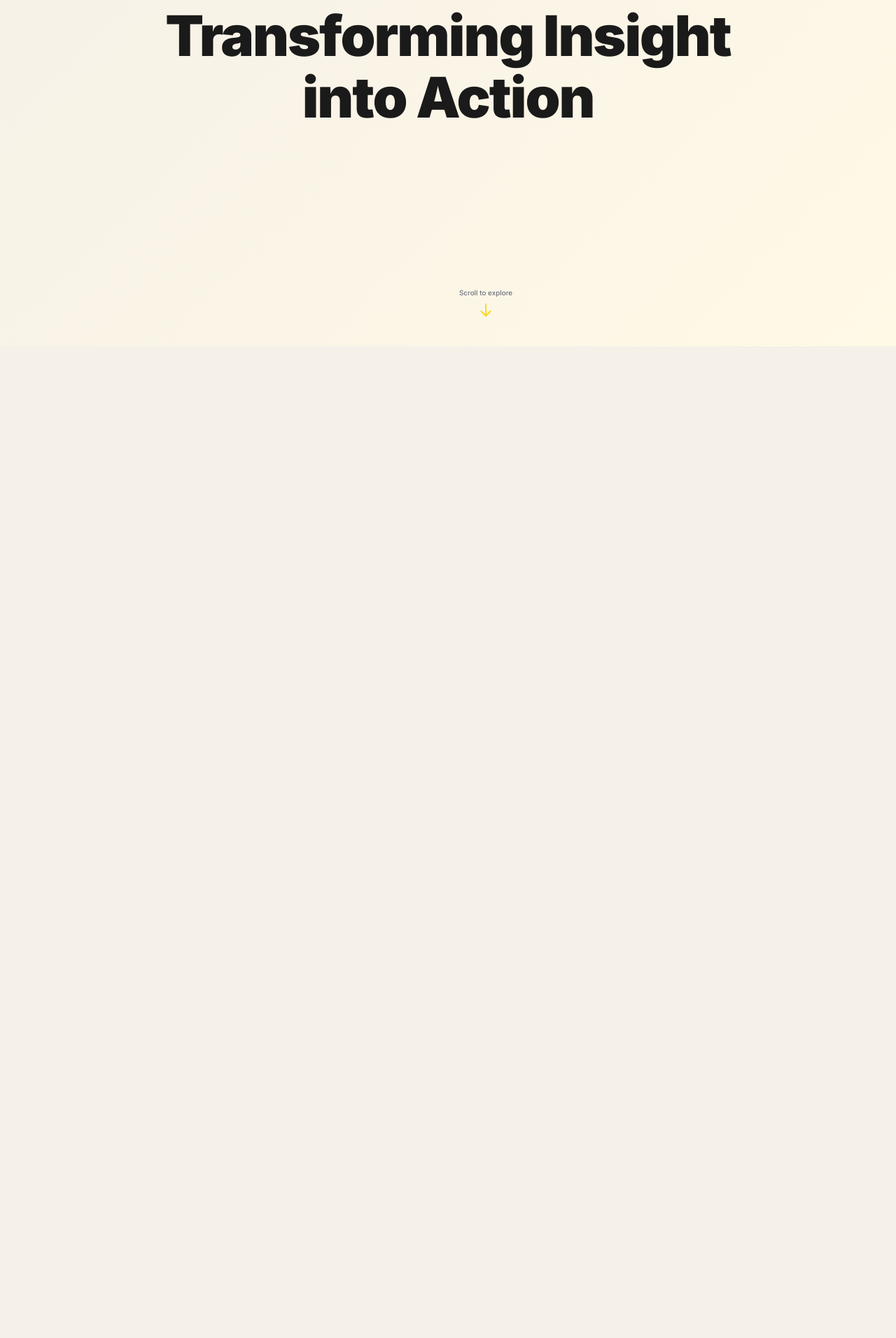
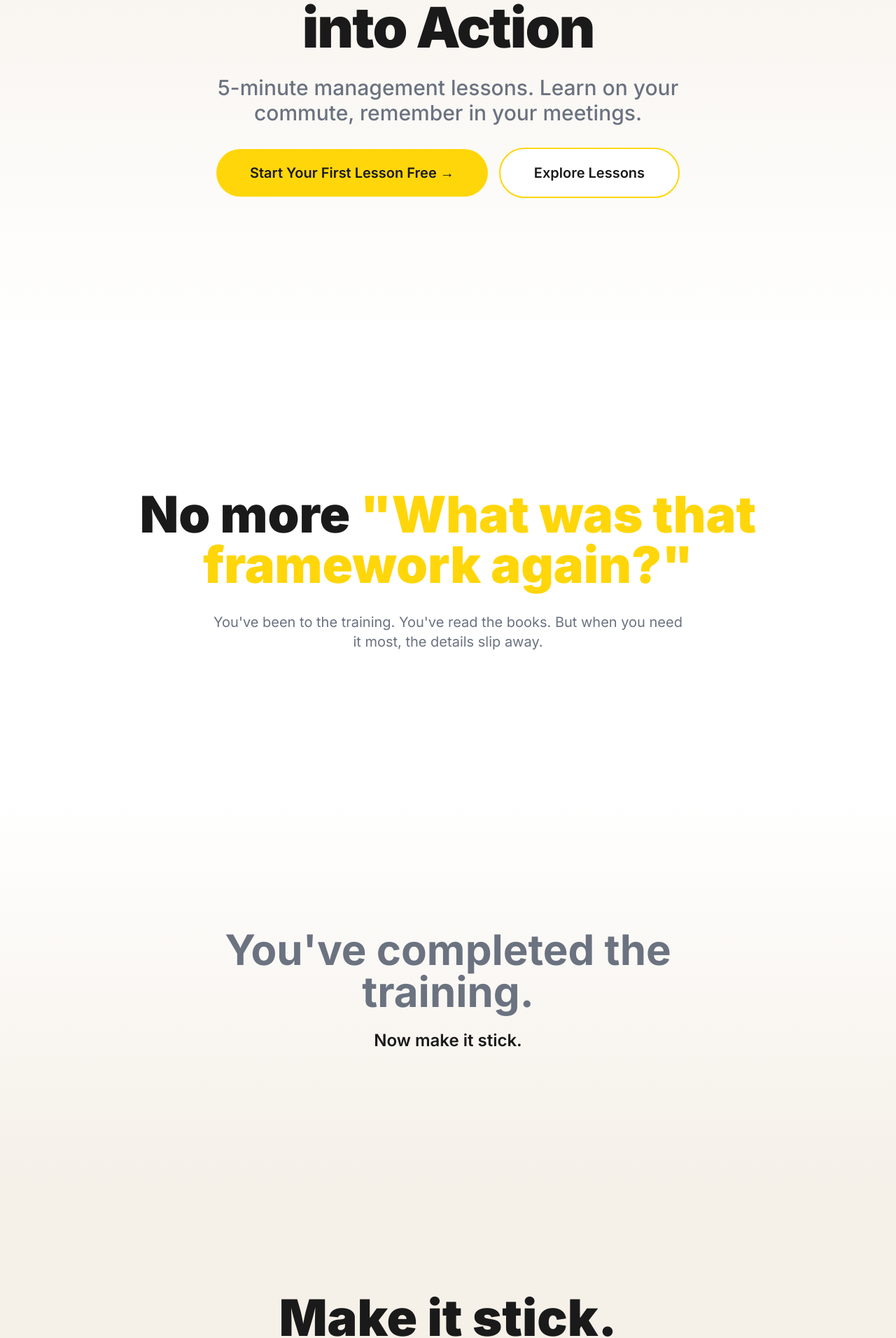
Before and after one commit to Coda1977/Levelup5, a Next.js app: page / in a window 1280 px wide. Shown: the part 382-2294 px from the top of the page at 70% size. Before the commit the page ends 877 px from the top, so only its background shows below. Built offline with nearby package versions, Linux system fonts and the light colour scheme; no server answers.

Commit message:
Redesign landing page with smooth scroll and improved UX

```diff
--- a/src/app/globals.css
+++ b/src/app/globals.css
@@ -459,46 +459,18 @@ body {
 }
 
 /* ============================================
-   SCROLL STORYTELLING
+   SCROLL STORYTELLING - SMOOTH VERSION
    ============================================ */
 
-.scroll-story-container {
-  scroll-snap-type: y mandatory;
-  overflow-y: scroll;
-  height: 100vh;
-  background: var(--gradient-hero);
-}
-
-.scroll-section {
-  scroll-snap-align: start;
-  min-height: 100vh;
-  display: flex;
-  align-items: center;
-  justify-content: center;
-  padding: var(--space-6);
-}
-
-.scroll-content {
-  text-align: center;
-  animation: fadeIn 0.8s ease-out;
-}
-
-/* Disable scroll-snap on mobile for better UX */
-@media (max-width: 768px) {
-  .scroll-story-container {
-    scroll-snap-type: none;
-  }
-
-  .scroll-section {
-    scroll-snap-align: none;
-    min-height: 80vh;
-  }
+/* Smooth scroll behavior */
+html {
+  scroll-behavior: smooth;
 }
 
 /* Respect reduced motion preferences */
 @media (prefers-reduced-motion: reduce) {
-  .scroll-story-container {
-    scroll-snap-type: none;
+  html {
+    scroll-behavior: auto;
   }
 }
 
--- a/src/components/ScrollStory.tsx
+++ b/src/components/ScrollStory.tsx
@@ -4,23 +4,26 @@ import { useEffect, useRef, useState } from 'react';
 import Link from 'next/link';
 
 export default function ScrollStory() {
-  const [activeSection, setActiveSection] = useState(0);
+  const [visibleSections, setVisibleSections] = useState<Set<number>>(new Set([0]));
   const sectionsRef = useRef<(HTMLElement | null)[]>([]);
 
   useEffect(() => {
-    // Intersection Observer for mobile/accessibility
     const observer = new IntersectionObserver(
       (entries) => {
         entries.forEach((entry) => {
-          if (entry.isIntersecting) {
-            const index = sectionsRef.current.indexOf(entry.target as HTMLElement);
-            if (index !== -1) {
-              setActiveSection(index);
-            }
+          const index = sectionsRef.current.indexOf(entry.target as HTMLElement);
+          if (index !== -1) {
+            setVisibleSections((prev) => {
+              const newSet = new Set(prev);
+              if (entry.isIntersecting) {
+                newSet.add(index);
+              }
+              return newSet;
+            });
           }
         });
       },
-      { threshold: 0.5 }
+      { threshold: 0.2, rootMargin: '0px 0px -10% 0px' }
     );
 
     sectionsRef.current.forEach((section) => {
@@ -31,128 +34,147 @@ export default function ScrollStory() {
   }, []);
 
   return (
-    <main className="scroll-story-container">
-      {/* Section 1: Transforming Insight into Action */}
+    <main className="bg-bg-primary">
+      {/* Section 1: Hero with Value Prop */}
       <section
         ref={(el) => { sectionsRef.current[0] = el; }}
-        className="scroll-section relative"
+        className="min-h-screen flex items-center justify-center px-4 sm:px-6 py-20 bg-gradient-to-b from-bg-primary to-white"
       >
-        <div className="scroll-content fade-in">
-          <h1 className="h1-hero">
+        <div className={`max-w-5xl mx-auto text-center transition-all duration-1000 ${
+          visibleSections.has(0) ? 'opacity-100 translate-y-0' : 'opacity-0 translate-y-10'
+        }`}>
+          <h1 className="h1-hero mb-6">
             Transforming Insight
             <br />
             into Action
           </h1>
-        </div>
-
-        {/* Scroll Indicator Arrow */}
-        <div className="absolute bottom-8 left-1/2 -translate-x-1/2 animate-bounce">
-          <div className="flex flex-col items-center gap-2">
-            <span className="text-sm text-text-secondary font-medium">Scroll to explore</span>
-            <svg
-              className="w-8 h-8 text-accent-yellow"
-              fill="none"
-              stroke="currentColor"
-              viewBox="0 0 24 24"
+          <p className="text-xl sm:text-2xl md:text-3xl text-text-secondary mb-8 max-w-3xl mx-auto font-medium">
+            5-minute management lessons. Learn on your commute, remember in your meetings.
+          </p>
+          <div className="flex flex-col sm:flex-row gap-4 justify-center items-center">
+            <Link
+              href="/auth/signup"
+              className="btn-primary text-lg sm:text-xl px-8 sm:px-12 py-4 sm:py-5 min-h-[56px] w-full sm:w-auto"
             >
-              <path
-                strokeLinecap="round"
-                strokeLinejoin="round"
-                strokeWidth={2}
-                d="M19 14l-7 7m0 0l-7-7m7 7V3"
-              />
-            </svg>
+              Start Your First Lesson Free →
+            </Link>
+            <Link
+              href="/learn"
+              className="btn-secondary text-lg sm:text-xl px-8 sm:px-12 py-4 sm:py-5 min-h-[56px] w-full sm:w-auto"
+            >
+              Explore Lessons
+            </Link>
           </div>
         </div>
       </section>
 
-      {/* Section 2: No more "What was that tool again?" */}
+      {/* Section 2: Problem Statement */}
       <section
         ref={(el) => { sectionsRef.current[1] = el; }}
-        className="scroll-section"
+        className="min-h-[80vh] flex items-center justify-center px-4 sm:px-6 py-16 sm:py-20 bg-white"
       >
-        <div className="scroll-content fade-in">
-          <h2 className="text-6xl md:text-7xl font-black mb-8 text-text-primary">
+        <div className={`max-w-5xl mx-auto text-center transition-all duration-1000 delay-100 ${
+          visibleSections.has(1) ? 'opacity-100 translate-y-0' : 'opacity-0 translate-y-10'
+        }`}>
+          <h2 className="text-4xl sm:text-5xl md:text-6xl lg:text-7xl font-black mb-6 sm:mb-8 text-text-primary leading-tight">
             No more{' '}
             <span className="text-accent-yellow">
-              "What was that tool again?"
+              "What was that framework again?"
             </span>
           </h2>
+          <p className="text-lg sm:text-xl text-text-secondary max-w-2xl mx-auto">
+            You've been to the training. You've read the books. But when you need it most, the details slip away.
+          </p>
         </div>
       </section>
 
-      {/* Section 3: You've completed the training */}
+      {/* Section 3: The Gap */}
       <section
         ref={(el) => { sectionsRef.current[2] = el; }}
-        className="scroll-section"
+        className="min-h-[70vh] flex items-center justify-center px-4 sm:px-6 py-16 sm:py-20 bg-gradient-to-b from-white to-bg-primary"
       >
-        <div className="scroll-content fade-in">
-          <h2 className="text-5xl md:text-6xl font-bold text-text-secondary">
+        <div className={`max-w-4xl mx-auto text-center transition-all duration-1000 delay-200 ${
+          visibleSections.has(2) ? 'opacity-100 translate-y-0' : 'opacity-0 translate-y-10'
+        }`}>
+          <h2 className="text-3xl sm:text-4xl md:text-5xl lg:text-6xl font-bold text-text-secondary mb-6">
             You've completed the training.
           </h2>
+          <p className="text-xl sm:text-2xl text-text-primary font-semibold">
+            Now make it stick.
+          </p>
         </div>
       </section>
 
-      {/* Section 4: Now make it stick */}
+      {/* Section 4: Solution */}
       <section
         ref={(el) => { sectionsRef.current[3] = el; }}
-        className="scroll-section"
+        className="min-h-[70vh] flex items-center justify-center px-4 sm:px-6 py-16 sm:py-20 bg-bg-primary"
       >
-        <div className="scroll-content fade-in">
-          <h2 className="text-6xl md:text-7xl font-black text-text-primary mb-12">
-            Now make it stick.
+        <div className={`max-w-5xl mx-auto text-center transition-all duration-1000 delay-300 ${
+          visibleSections.has(3) ? 'opacity-100 scale-100' : 'opacity-0 scale-95'
+        }`}>
+          <h2 className="text-4xl sm:text-5xl md:text-6xl lg:text-7xl font-black text-text-primary mb-8 sm:mb-12">
+            Make it stick.
           </h2>
+          <p className="text-lg sm:text-xl md:text-2xl text-text-secondary max-w-3xl mx-auto mb-10">
+            Bite-sized lessons, AI coaching, and deep dives into the best management books—all designed to help you remember and apply what matters.
+          </p>
         </div>
       </section>
 
-      {/* Section 5: CTA + Features */}
+      {/* Section 5: Features + CTA */}
       <section
         ref={(el) => { sectionsRef.current[4] = el; }}
-        className="scroll-section"
+        className="min-h-screen flex items-center justify-center px-4 sm:px-6 py-16 sm:py-20 bg-white"
       >
-        <div className="scroll-content fade-in max-w-5xl mx-auto px-6">
-          {/* CTA */}
-          <div className="text-center mb-16">
-            <Link
-              href="/auth/signup"
-              className="btn-primary text-2xl px-16 py-6 inline-block"
-              aria-label="Get started with LevelUp"
-            >
-              Let's Go
-            </Link>
-          </div>
-
+        <div className={`max-w-6xl mx-auto transition-all duration-1000 delay-400 ${
+          visibleSections.has(4) ? 'opacity-100 translate-y-0' : 'opacity-0 translate-y-10'
+        }`}>
           {/* Feature Cards */}
-          <div className="grid grid-cols-1 md:grid-cols-3 gap-6">
-            <div className="card-feature">
-              <div className="text-5xl font-black mb-4" style={{ color: 'var(--accent-yellow)' }}>
+          <div className="grid grid-cols-1 md:grid-cols-3 gap-6 sm:gap-8 mb-12 sm:mb-16">
+            <div className="card-feature transform transition-all duration-500 hover:scale-105">
+              <div className="text-4xl sm:text-5xl font-black mb-4" style={{ color: 'var(--accent-yellow)' }}>
                 01
               </div>
-              <h3 className="h3-card mb-3">Learn on the Go</h3>
-              <p className="text-body">
+              <h3 className="text-xl sm:text-2xl font-semibold mb-3">Learn on the Go</h3>
+              <p className="text-base sm:text-lg text-text-secondary">
                 5-minute lessons with videos and podcasts for busy schedules.
               </p>
             </div>
 
-            <div className="card-feature">
-              <div className="text-5xl font-black mb-4" style={{ color: 'var(--accent-yellow)' }}>
+            <div className="card-feature transform transition-all duration-500 hover:scale-105 delay-100">
+              <div className="text-4xl sm:text-5xl font-black mb-4" style={{ color: 'var(--accent-yellow)' }}>
                 02
               </div>
-              <h3 className="h3-card mb-3">Personalized Guidance</h3>
-              <p className="text-body">
+              <h3 className="text-xl sm:text-2xl font-semibold mb-3">Personalized Guidance</h3>
+              <p className="text-base sm:text-lg text-text-secondary">
                 Chat with an AI mentor to tackle real situations.
               </p>
             </div>
 
-            <div className="card-feature">
-              <div className="text-5xl font-black mb-4" style={{ color: 'var(--accent-yellow)' }}>
+            <div className="card-feature transform transition-all duration-500 hover:scale-105 delay-200">
+              <div className="text-4xl sm:text-5xl font-black mb-4" style={{ color: 'var(--accent-yellow)' }}>
                 03
               </div>
-              <h3 className="h3-card mb-3">Dive Deep</h3>
-              <p className="text-body">
+              <h3 className="text-xl sm:text-2xl font-semibold mb-3">Dive Deep</h3>
+              <p className="text-base sm:text-lg text-text-secondary">
                 Long-form summaries of the greatest management books.
               </p>
             </div>
+          </div>
+
+          {/* CTA */}
+          <div className="text-center">
+            <Link
+              href="/auth/signup"
+              className="btn-primary text-xl sm:text-2xl px-12 sm:px-16 py-5 sm:py-6 inline-block min-h-[64px] shadow-xl hover:shadow-2xl"
+              aria-label="Get started with LevelUp"
+            >
+              Start Learning Free →
+            </Link>
+            <p className="mt-4 text-sm sm:text-base text-text-secondary">
+              No credit card required • 5-minute setup
+            </p>
           </div>
         </div>
       </section>
@@ -160,16 +182,21 @@ export default function ScrollStory() {
       {/* Section 6: Quote Ribbon */}
       <section
         ref={(el) => { sectionsRef.current[5] = el; }}
-        className="scroll-section"
+        className="min-h-[50vh] flex items-center justify-center px-4 sm:px-6 py-16 sm:py-20"
         style={{ background: 'var(--accent-blue)' }}
       >
-        <div className="scroll-content">
+        <div className={`max-w-4xl mx-auto text-center transition-all duration-1000 delay-500 ${
+          visibleSections.has(5) ? 'opacity-100 translate-y-0' : 'opacity-0 translate-y-10'
+        }`}>
           <blockquote
-            className="text-3xl md:text-4xl font-semibold italic max-w-4xl mx-auto px-6"
+            className="text-2xl sm:text-3xl md:text-4xl font-semibold italic"
             style={{ color: 'var(--accent-yellow)' }}
           >
             "Action may not always bring happiness, but there is no happiness without action"
           </blockquote>
+          <p className="mt-6 text-lg sm:text-xl" style={{ color: 'var(--accent-yellow)', opacity: 0.8 }}>
+            — Benjamin Disraeli
+          </p>
         </div>
       </section>
     </main>
```
